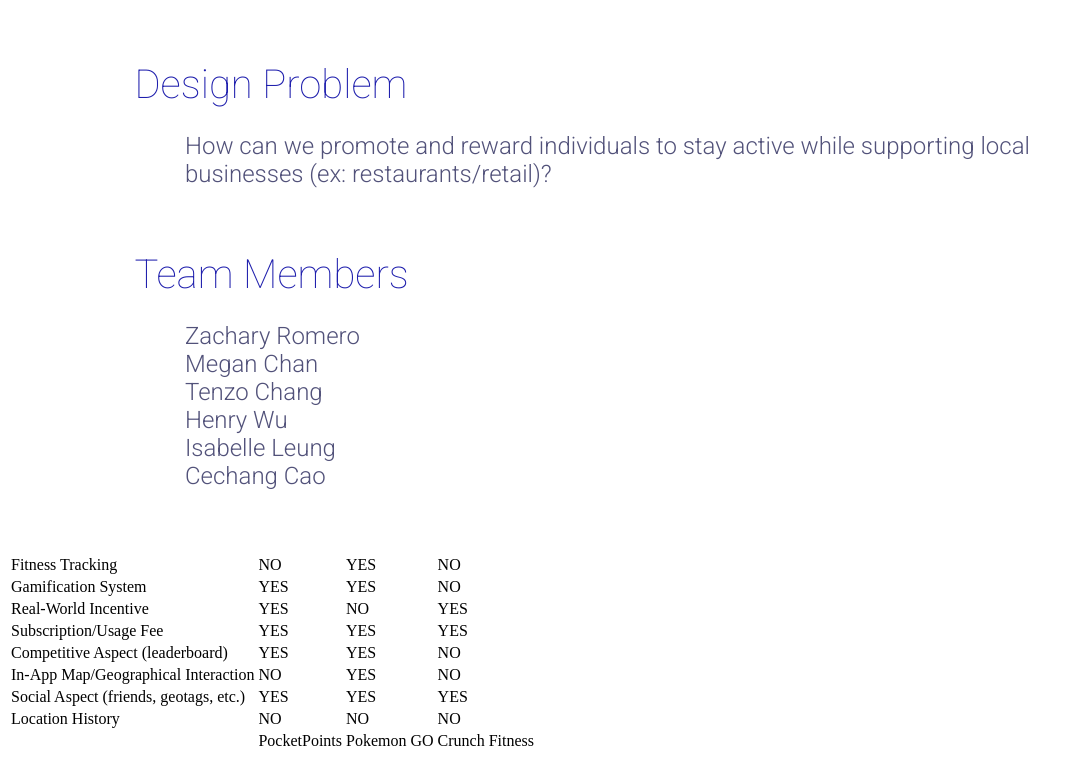
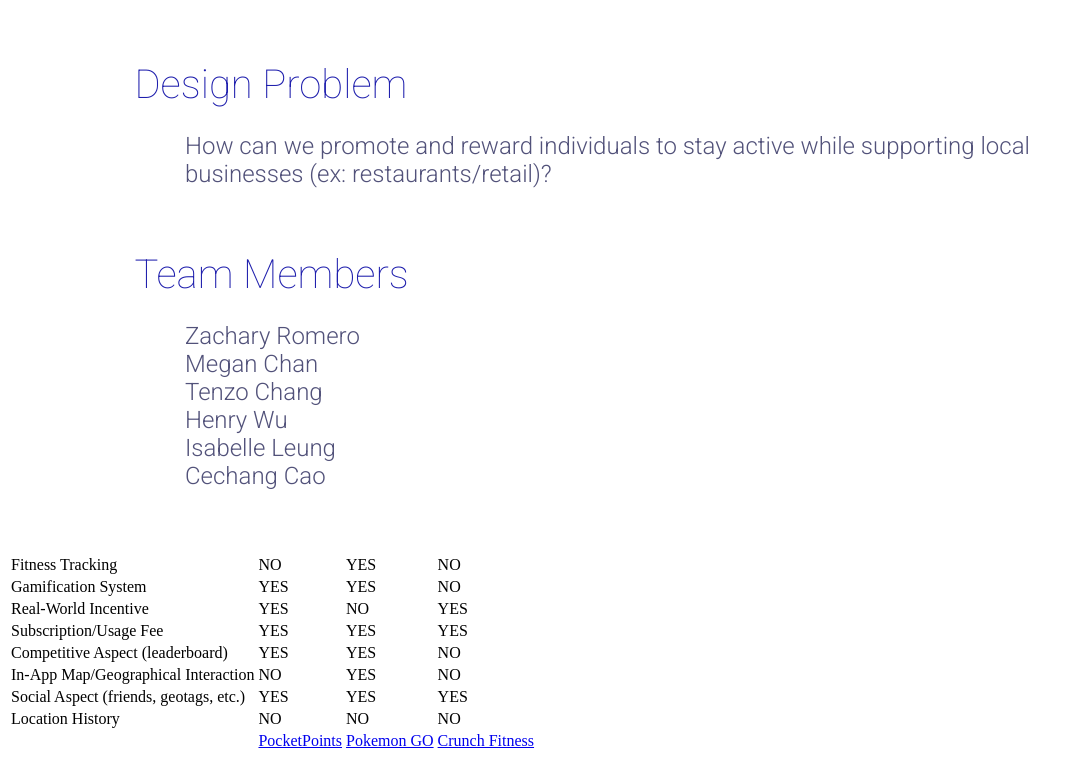
Before and after one commit to HenrySWu/ClubPangolinDev, a plain HTML site: page index.html in a window 1280 px wide. Shown: the part 921-1682 px from the top of the page, without its empty margins (0-1080 px from the left). Drawn offline with Linux system fonts and the light colour scheme.

Commit message:
added links to each individual competitive analysis

```diff
--- a/index.html
+++ b/index.html
@@ -89,9 +89,9 @@
     </tr>
     <tr>
       <td></td>
-      <td>PocketPoints</td>
-      <td>Pokemon GO</td>
-      <td>Crunch Fitness</td>
+      <td><a href="https://docs.google.com/document/d/1AKOvnk83S-J-jB7An3ocMA4uD5Orvtx64sqfZedEQkc/edit">PocketPoints</a></td>
+      <td><a href="https://docs.google.com/document/d/1IkbjgWPU--oMjsb2CDIHo2bXvUXTM912pLbBOjKt5yA/edit">Pokemon GO</a></td>
+      <td><a href="https://docs.google.com/document/d/19L14qBX8on-D5RUjFPrNmCzTd2vCFPmYHBrHxvXjtPs/edit">Crunch Fitness</a></td>
     </tr>
   </table>
 </div>
```
